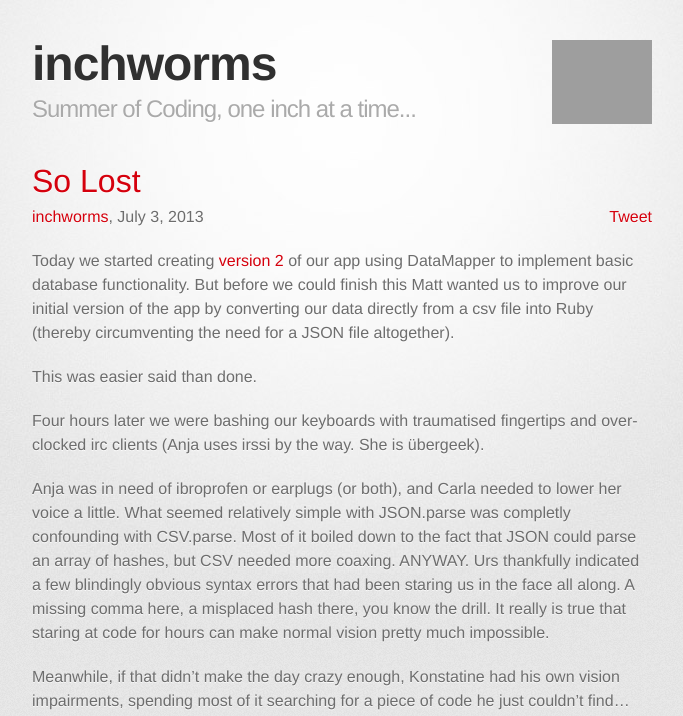
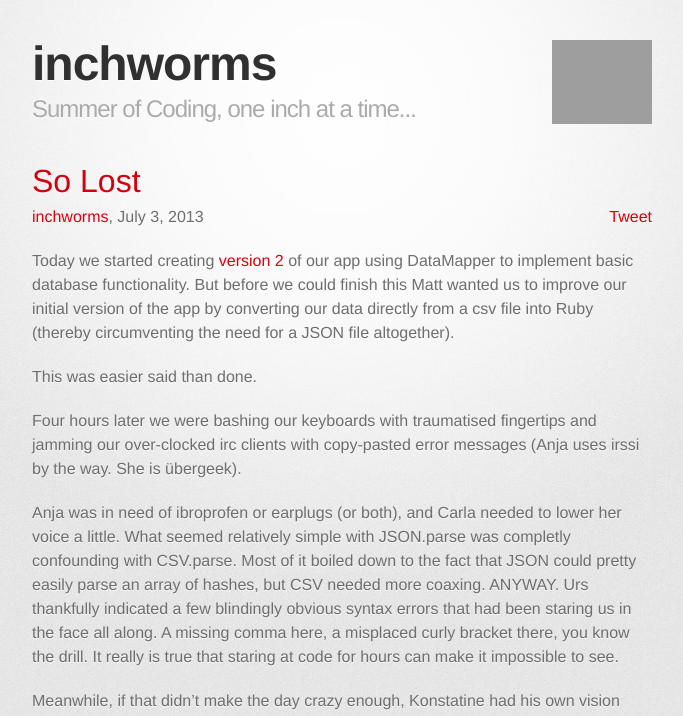
Before and after one commit to inchworms/inchworms, a Jekyll site: the page built from _posts/2013-07-03-so-lost.md, in a window 1280 px wide, cut to the strip 0-716 px from the top of the page. Shown: the whole strip, without its empty margins (298-981 px from the left). Built offline with Jekyll 4.4.1, drawn with Linux system fonts in a browser that asks for light colours; some web fonts are replaced; Markdown is read by kramdown in place of the engine named in the settings; comment, search, counter and statistics services are not loaded; grey boxes are pictures that could not be loaded.

Commit message:
updated blog post

```diff
--- a/_posts/2013-07-03-so-lost.md
+++ b/_posts/2013-07-03-so-lost.md
@@ -12,9 +12,9 @@ Today we started creating [version 2](https://github.com/inchworms/songs_by_nanc
 
 This was easier said than done.
 
-Four hours later we were bashing our keyboards with traumatised fingertips and over-clocked irc clients (Anja uses irssi by the way. She is übergeek).
+Four hours later we were bashing our keyboards with traumatised fingertips and jamming our over-clocked irc clients with copy-pasted error messages (Anja uses irssi by the way. She is übergeek).
 
-Anja was in need of ibroprofen or earplugs (or both), and Carla needed to lower her voice a little. What seemed relatively simple with JSON.parse was completly confounding with CSV.parse. Most of it boiled down to the fact that JSON could parse an array of hashes, but CSV needed more coaxing. ANYWAY. Urs thankfully indicated a few blindingly obvious syntax errors that had been staring us in the face all along. A missing comma here, a misplaced hash there, you know the drill. It really is true that staring at code for hours can make normal vision pretty much impossible.
+Anja was in need of ibroprofen or earplugs (or both), and Carla needed to lower her voice a little. What seemed relatively simple with JSON.parse was completly confounding with CSV.parse. Most of it boiled down to the fact that JSON could pretty easily parse an array of hashes, but CSV needed more coaxing. ANYWAY. Urs thankfully indicated a few blindingly obvious syntax errors that had been staring us in the face all along. A missing comma here, a misplaced curly bracket there, you know the drill. It really is true that staring at code for hours can make it impossible to see.
 
 Meanwhile, if that didn't make the day crazy enough, Konstatine had his own vision impairments, spending most of it searching for a piece of code he just couldn't find...
 
```
